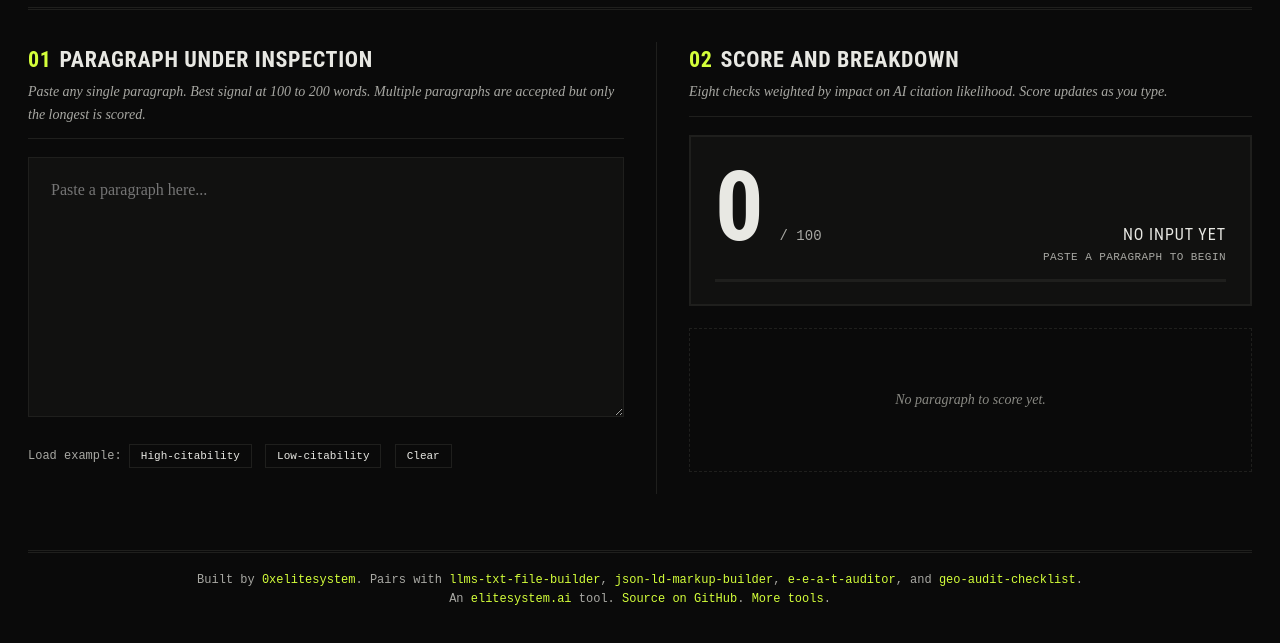
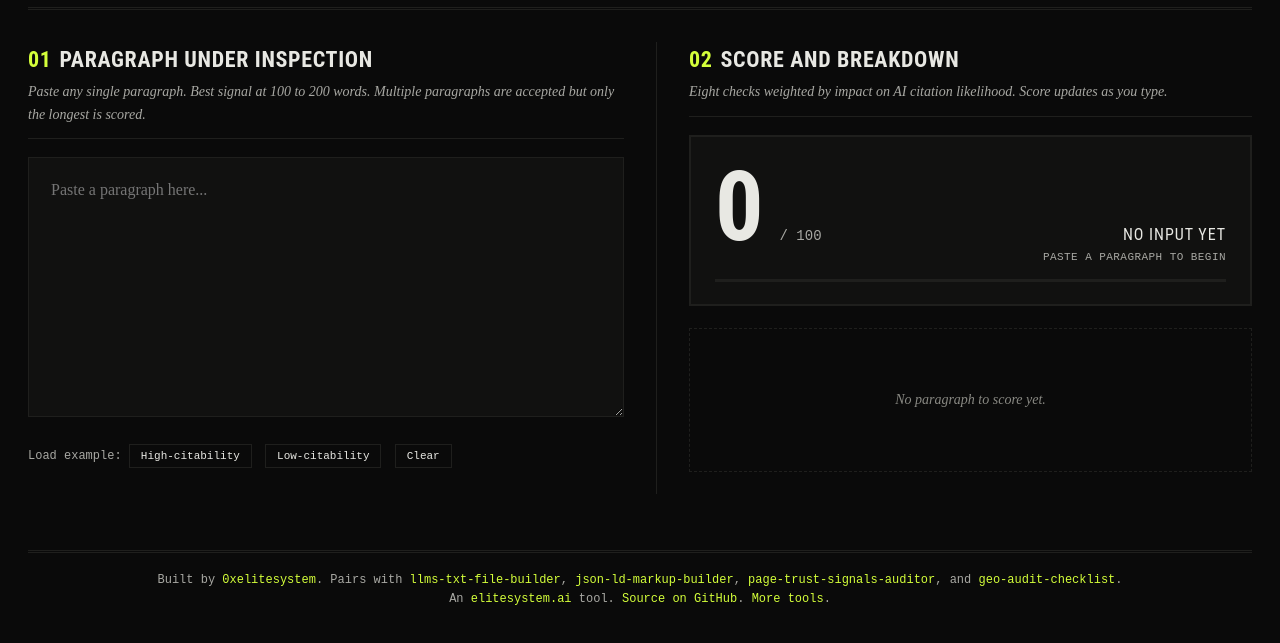
Before and after one commit to 0xelitesystem/ai-citability-scorer, a plain HTML site: page index.html in a window 1280 px wide. Shown: the part 155-798 px from the top of the page. Drawn offline with Linux system fonts and the light colour scheme.

Commit message:
Point links at renamed repos
Repos were renamed (old addresses redirect). Links, names and catalog entries now use the new names.

```diff
--- a/index.html
+++ b/index.html
@@ -385,7 +385,7 @@ footer a:hover { text-decoration: underline; }
   </div>
 
   <footer>
-    Built by <a href="https://github.com/0xelitesystem" target="_blank" rel="noopener">0xelitesystem</a>. Pairs with <a href="https://github.com/0xelitesystem/llms-txt-file-builder" target="_blank" rel="noopener">llms-txt-file-builder</a>, <a href="https://github.com/0xelitesystem/json-ld-markup-builder" target="_blank" rel="noopener">json-ld-markup-builder</a>, <a href="https://github.com/0xelitesystem/e-e-a-t-auditor" target="_blank" rel="noopener">e-e-a-t-auditor</a>, and <a href="https://github.com/0xelitesystem/geo-audit-checklist" target="_blank" rel="noopener">geo-audit-checklist</a>.
+    Built by <a href="https://github.com/0xelitesystem" target="_blank" rel="noopener">0xelitesystem</a>. Pairs with <a href="https://github.com/0xelitesystem/llms-txt-file-builder" target="_blank" rel="noopener">llms-txt-file-builder</a>, <a href="https://github.com/0xelitesystem/json-ld-markup-builder" target="_blank" rel="noopener">json-ld-markup-builder</a>, <a href="https://github.com/0xelitesystem/page-trust-signals-auditor" target="_blank" rel="noopener">page-trust-signals-auditor</a>, and <a href="https://github.com/0xelitesystem/geo-audit-checklist" target="_blank" rel="noopener">geo-audit-checklist</a>.
    <br>An <a href="https://elitesystem.ai" target="_blank" rel="noopener">elitesystem.ai</a> tool. <a href="https://github.com/0xelitesystem/ai-citability-scorer" target="_blank" rel="noopener">Source on GitHub</a>. <a href="https://0xelitesystem.github.io/" target="_blank" rel="noopener">More tools</a>. </footer>
 </div>
 
```
Also changed, not shown: 1 other file.
